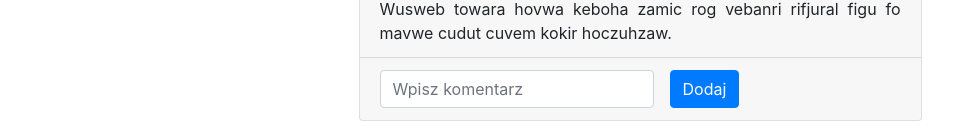
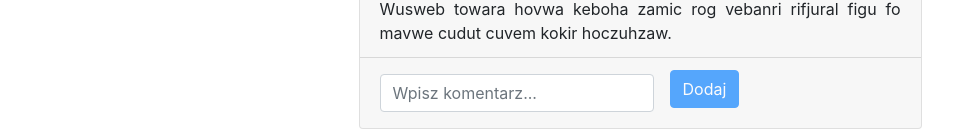
Before and after one commit to naitly0909/facebook, an Angular app: page /#/ in a window 1280 px wide. Shown: the part 453-588 px from the top of the page, without its empty margins (0-954 px from the left). Built offline with nearby package versions, Linux system fonts and the light colour scheme.

Commit message:
Create forms Modules, validation

```diff
--- a/src/app/comments/comments.module.ts
+++ b/src/app/comments/comments.module.ts
@@ -3,6 +3,7 @@ import {CommonModule} from '@angular/common';
 import {CommentAddFormComponent} from './components/comment-add-form/comment-add-form.component';
 import {CommentListComponent} from './components/comment-list/comment-list.component';
 import {CommentListItemComponent} from './components/comment-list-item/comment-list-item.component';
+import {FormsModule} from '@angular/forms';
 
 @NgModule({
     declarations: [
@@ -16,7 +17,8 @@ import {CommentListItemComponent} from './components/comment-list-item/comment-l
         CommentListItemComponent
     ],
     imports: [
-        CommonModule
+        CommonModule,
+        FormsModule
     ]
 })
 export class CommentsModule {
--- a/src/app/comments/components/comment-add-form/comment-add-form.component.html
+++ b/src/app/comments/components/comment-add-form/comment-add-form.component.html
@@ -1,8 +1,32 @@
 <div>
-    <form class="form-inline">
+    <form class="form-inline"
+          (ngSubmit)="onSubmit()"
+          #commentForm="ngForm">
         <div class="form-group mr-3">
-            <input type="text" class="form-control" placeholder="Wpisz komentarz">
+            <input type="text"
+                   class="form-control"
+                   placeholder="Wpisz komentarz..."
+                   name="body"
+                   #body="ngModel"
+                   [(ngModel)]="comment.body"
+                   required
+                   minlength="3"
+                   maxlength="10">
         </div>
-        <button type="submit" class="btn btn-primary">Dodaj</button>
+        <button type="submit"
+                class="btn btn-primary mb-2"
+                [disabled]="commentForm.invalid">
+            Dodaj
+        </button>
+
+        <!--        <button type="button"
+                        class="btn btn-primary mb-2"
+                        (click)="commentForm.reset()">
+                    Reset
+                </button>-->
+
+        <small class="alert alert-danger" *ngIf="body.errors && body.dirty">
+            <span *ngIf="body.errors['required']">Aby dodac komentarz wpisz text</span>
+        </small>
     </form>
 </div>
--- a/src/app/comments/components/comment-add-form/comment-add-form.component.ts
+++ b/src/app/comments/components/comment-add-form/comment-add-form.component.ts
@@ -1,15 +1,27 @@
-import { Component, OnInit } from '@angular/core';
+import {Component, EventEmitter, OnInit, Output} from '@angular/core';
 
 @Component({
-  selector: 'app-comment-add-form',
-  templateUrl: './comment-add-form.component.html',
-  styleUrls: ['./comment-add-form.component.scss']
+    selector: 'app-comment-add-form',
+    templateUrl: './comment-add-form.component.html',
+    styleUrls: ['./comment-add-form.component.scss']
 })
 export class CommentAddFormComponent implements OnInit {
 
-  constructor() { }
+    comment = {
+        body: null
+    };
 
-  ngOnInit() {
-  }
+    @Output() addComment = new EventEmitter();
+
+    constructor() {
+    }
+
+    ngOnInit() {
+    }
+
+    onSubmit() {
+        console.log('onSubmit()', this.comment);
+        this.addComment.next(this.comment);
+    }
 
 }
--- a/src/app/comments/components/comment-list/comment-list.component.html
+++ b/src/app/comments/components/comment-list/comment-list.component.html
@@ -1,2 +1 @@
 <app-comment-list-item></app-comment-list-item>
-<!-- *ngFor="let item of comments; trackBy trackPost" [comment]="item"-->
--- a/src/app/posts/components/post-list-item/post-list-item.component.html
+++ b/src/app/posts/components/post-list-item/post-list-item.component.html
@@ -1,7 +1,7 @@
 <ng-container *ngIf="post">
     <div class="card m-3">
         <div class="card-header d-flex">
-            <img [src]="post.author.avatar_url" class="avatar mr-3 rounded-sm"
+            <img [src]="post.author.avatar_url" class="avatar mr-3 rounded"
                  alt="...">
             <div class="text-left">
                 <h5 class="card-title">{{post.author.name}}</h5>
@@ -19,8 +19,10 @@
             <p class="card-text">{{post.body}}</p>
         </div>
         <div class="card-footer">
-            <app-comment-list-item></app-comment-list-item>
-            <app-comment-add-form></app-comment-add-form>
+            <app-comment-list></app-comment-list>
+            <app-comment-add-form
+                    (addComment)="onAddComment($event)">
+            </app-comment-add-form>
         </div>
     </div>
 </ng-container>
--- a/src/app/posts/components/post-list-item/post-list-item.component.ts
+++ b/src/app/posts/components/post-list-item/post-list-item.component.ts
@@ -15,4 +15,8 @@ export class PostListItemComponent implements OnInit {
     ngOnInit() {
     }
 
+    onAddComment(comment) {
+        console.log('onAddComment', comment);
+    }
+
 }
```
Also changed, not shown: 1 other file (tests, documents, lock files or other folders).
